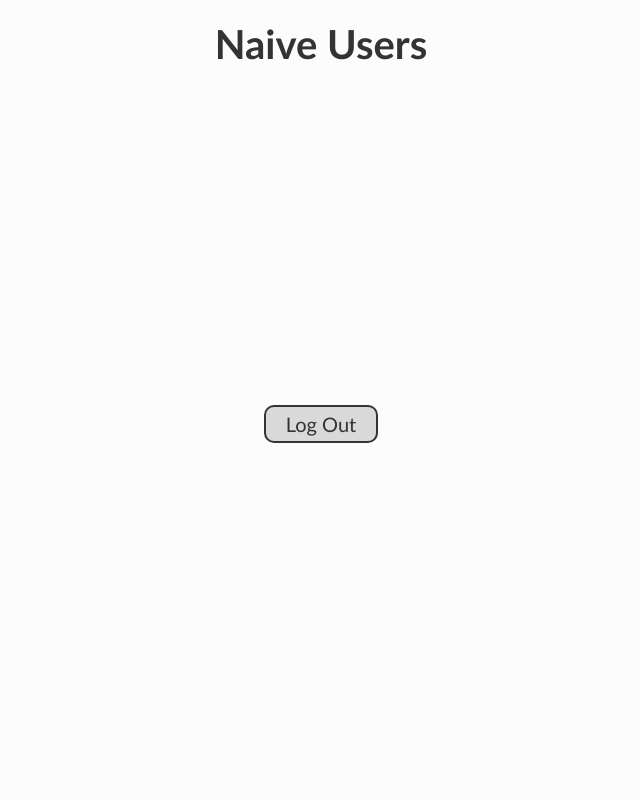
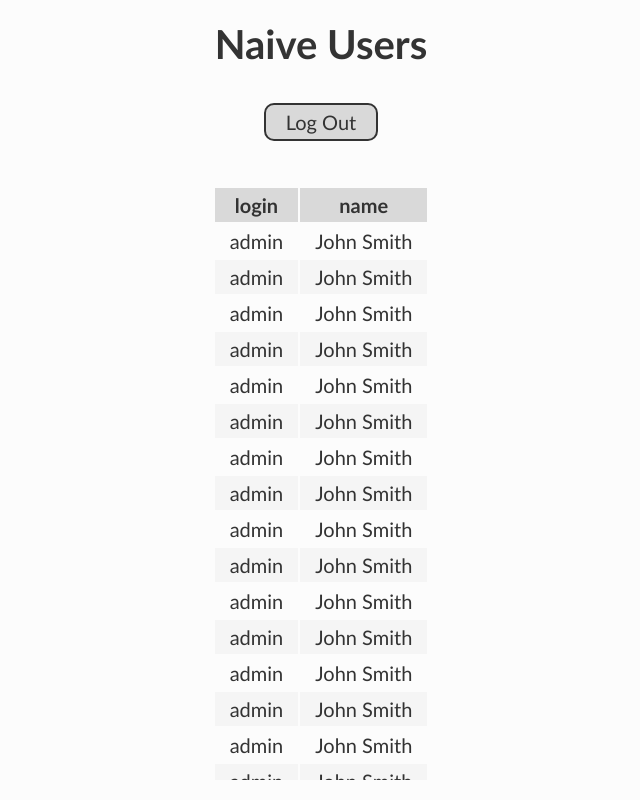
Before and after one commit to UniBreakfast/tors-nwsws, a website: page public/users.html in a window 1280 px wide. Shown: the whole page, without its empty margins (319-959 px from the left). Drawn offline with Linux system fonts and the light colour scheme.

Commit message:
users table styling

```diff
--- a/public/css/common.css
+++ b/public/css/common.css
@@ -116,6 +116,7 @@ main {
   display: flex;
   flex-flow: column;
   height: 100%;
+  gap: 20px;
 }
 
 main>header>h1 {
@@ -128,6 +129,7 @@ main>section {
   flex-flow: column;
   justify-content: center;
   align-items: center;
+  overflow: auto;
   gap: 30px;
 }
 
@@ -136,9 +138,40 @@ buttons {
   align-items: center;
   justify-content: center;
   gap: 30px;
+  padding: 10px;
 }
 
 body.up { transform: translateY(-100vh) }
 body.down { transform: translateY(100vh) }
 body.left { transform: translateX(-100vw) }
 body.right { transform: translateX(100vw) }
+
+.scrollable {
+  min-height: 0;
+  min-width: 0;
+  overflow: auto;
+  flex-grow: 1;
+}
+
+th, td {
+  padding: 5px 15px;
+}
+
+tr:nth-child(even) {
+  background-color: var(--low-contrast-back-color);
+}
+
+tr:only-child {
+  background-color: var(--avg-contrast-back-color);
+}
+
+::-webkit-scrollbar {
+  background: none;
+}
+
+::-webkit-scrollbar-thumb {
+  width: 8px;
+  border: 2px solid var(--normal-color);
+  background-color: var(--avg-contrast-back-color);
+  border-radius: 10px;
+}
--- a/public/users.html
+++ b/public/users.html
@@ -6,6 +6,7 @@
   <meta name="viewport" content="width=device-width, initial-scale=1.0">
 
   <link rel="stylesheet" href="css/common.css">
+  <link rel="stylesheet" href="css/users.css">
 
   <script src="js/common.js"></script>
 
@@ -24,6 +25,34 @@
       <buttons>
         <button data-url='.' data-side="up">Log Out</button>
       </buttons>
+
+      <div class="scrollable">
+        <table id="usersTable">
+          <thead>
+            <tr>
+              <th>login</th>
+              <th>name</th>
+            </tr>
+          </thead>
+          <tbody>
+            <tr>
+              <td>admin</td>
+              <td>John Smith</td>
+            </tr>
+          </tbody>
+          <script id="tempScript">
+            usersTable.tBodies[0].innerHTML =
+              usersTable.tBodies[0].innerHTML.repeat(60)
+            tempScript.remove()
+          </script>
+          <tfoot>
+            <tr>
+              <th>login</th>
+              <th>name</th>
+            </tr>
+          </tfoot>
+        </table>
+      </div>
     </section>
   </main>
 </body>
```
Also changed, not shown: public/css/users.css (deleted, +0 -7 lines).
